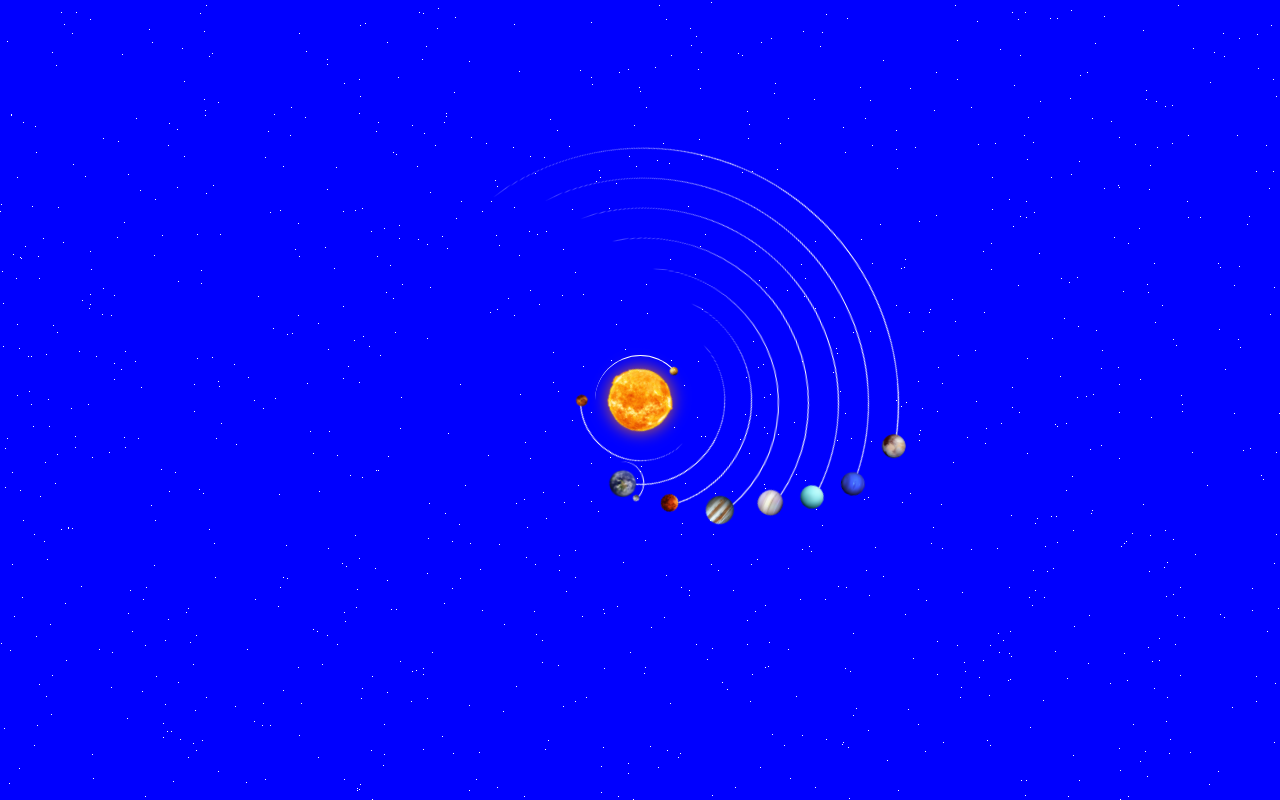
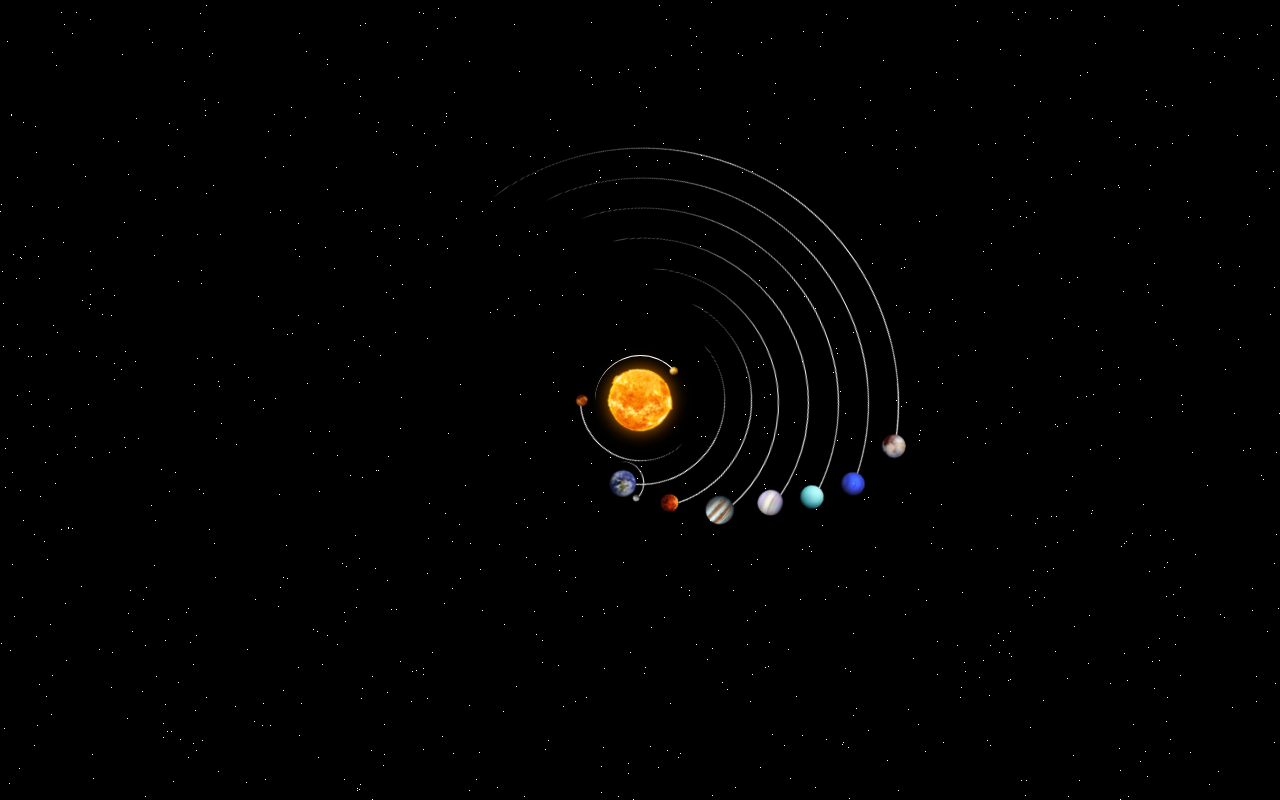
Before and after one commit to AncelmoViana/Projetos-em-html-css, a plain HTML site: page Solar-System-Animado/sistema-solar-realista/index.html in a window 1280 px wide. Drawn offline with Linux system fonts and the light colour scheme.

Commit message:
Update style.css

```diff
--- a/Solar-System-Animado/sistema-solar-realista/style.css
+++ b/Solar-System-Animado/sistema-solar-realista/style.css
@@ -6,9 +6,9 @@ body{
     display: flex;
     justify-content: center;
     align-items: center;
-    background-color: blue;
+    background-color: black;
     overflow: hidden;
-    min-width: 400px;
+    min-width: 250pxpx;
 
 }
 .container{
```
